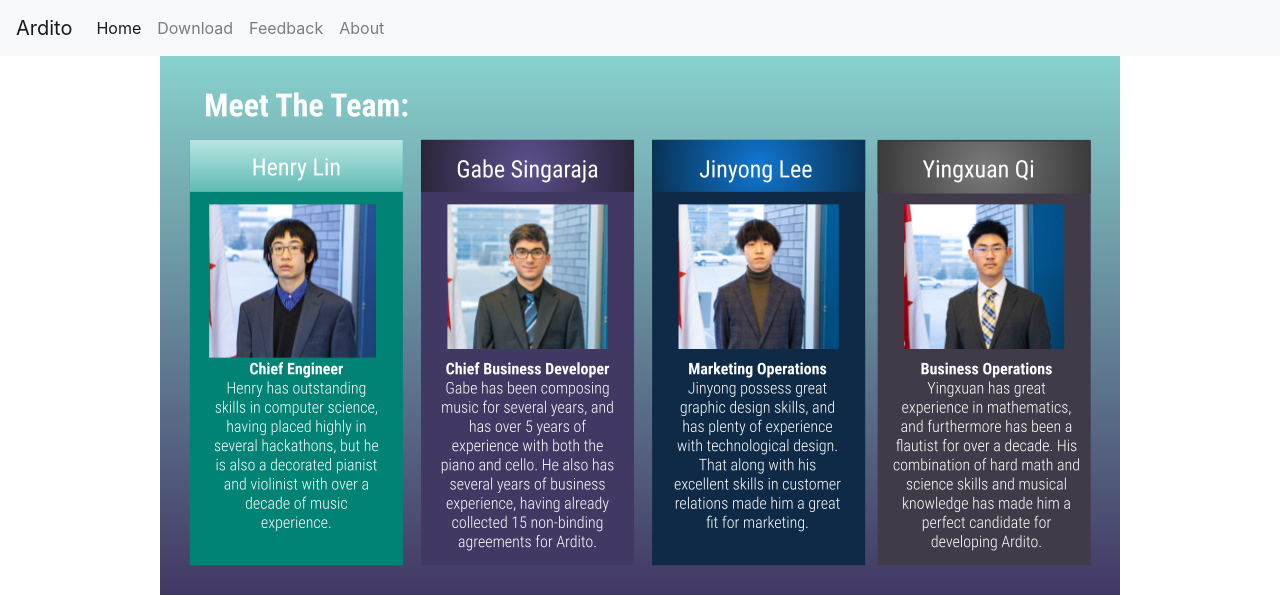
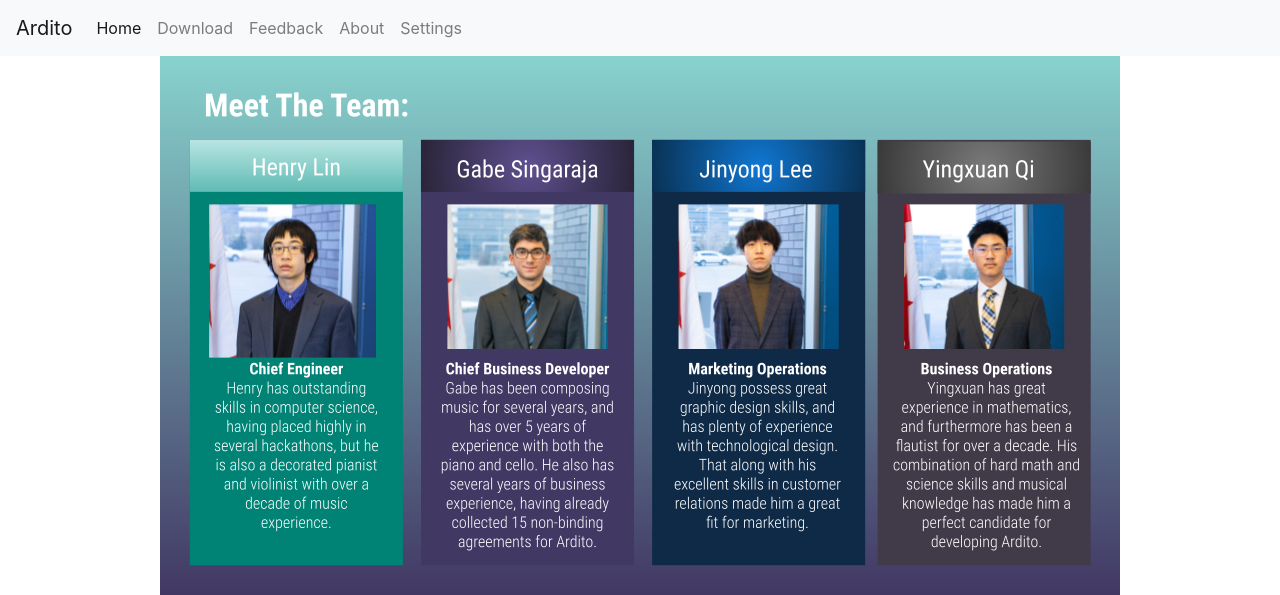
Before and after one commit to Nugget-exe/Ardito-website, a Flask app: page /About in a window 1280 px wide. Shown: the top 595 px of the page. Run offline with Flask 3, Linux system fonts and the light colour scheme; some libraries are stand-ins or nearby versions.

Commit message:
qweqwe 	renamed:    static/images/download.gif -> static/images/home_background.gif 	new file:   static/images/team_info.png 	modified:   templates/about.html 	modified:   templates/index.html

```diff
--- a/templates/base.html
+++ b/templates/base.html
@@ -33,6 +33,9 @@
     <li class="nav-item">
 		    <a class="nav-link" href="/About">About</a>
 		</li>
+    <li class="nav-item">
+        <a class="nav-link" href="/Settings">Settings</a>
+    </li>
 
 		</li>
 	    </ul>
```
Also changed, not shown: templates/settings.html (added).
